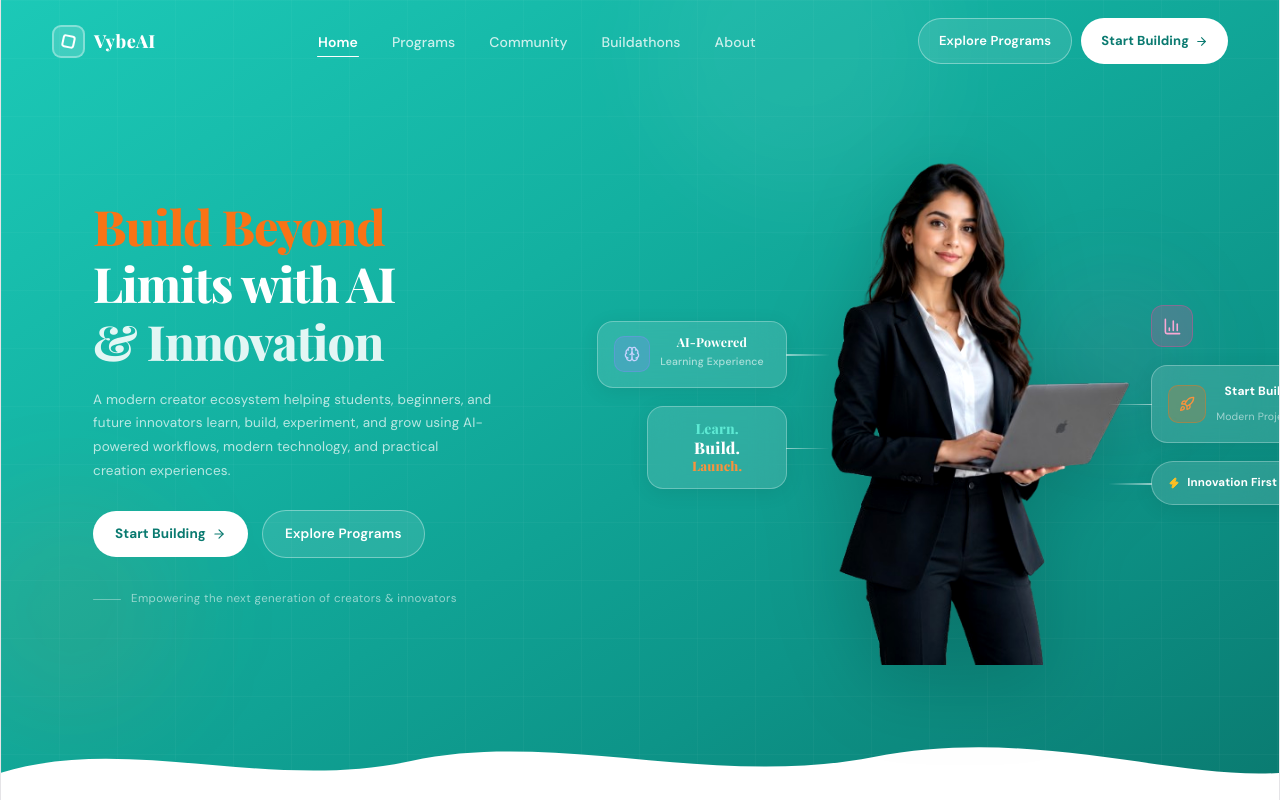
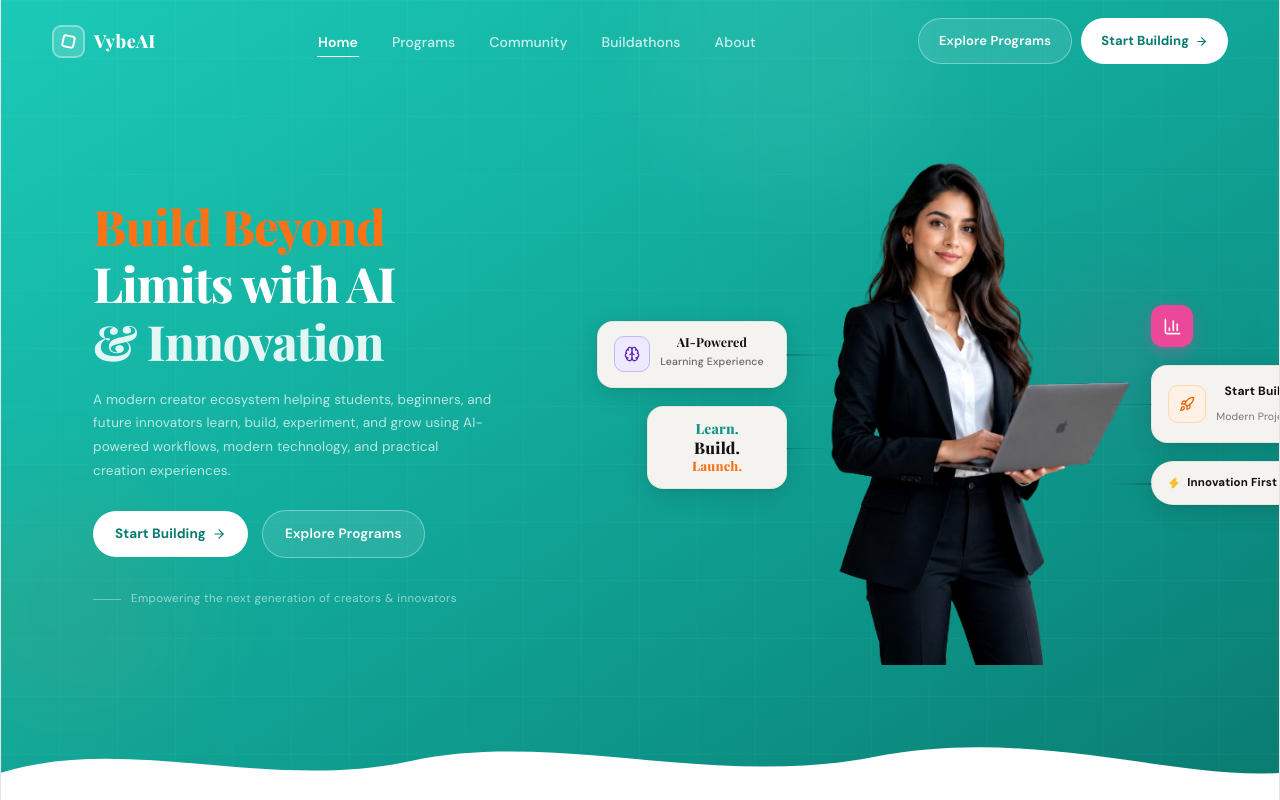
Before and after one commit to manikantac4/VybeAI, a React (Vite) app: page / in a window 1280 px wide. Built offline with nearby package versions, Linux system fonts and the light colour scheme; a web font is replaced by a local one.

Commit message:
first commit

```diff
--- a/src/components/hero.jsx
+++ b/src/components/hero.jsx
@@ -1055,7 +1055,6 @@
 //     </>
 //   );
 // }
-
 import { useState, useEffect } from "react";
 import { motion, AnimatePresence } from "framer-motion";
 import { BarChart3, ArrowRight, Zap, Menu, X, Rocket, Brain } from "lucide-react";
@@ -1087,7 +1086,7 @@ const GlobalStyles = () => (
     }
     .fcard:hover {
       transform: translateY(-4px) scale(1.02) !important;
-      box-shadow: 0 16px 40px rgba(0,0,0,0.14) !important;
+      box-shadow: 0 20px 48px rgba(0,0,0,0.16), 0 2px 8px rgba(0,0,0,0.07) !important;
     }
 
     .nav-link {
@@ -1321,13 +1320,11 @@ function Navbar() {
   );
 }
 
-/* ── Transparent card base ── */
+/* ── Solid off-white card base — premium, high contrast ── */
 const cardBase = {
-  background: "rgba(255,255,255,0.13)",
-  backdropFilter: "blur(16px)",
-  WebkitBackdropFilter: "blur(16px)",
-  border: "1px solid rgba(255,255,255,0.28)",
-  boxShadow: "0 4px 20px rgba(0,0,0,0.08)",
+  background: "#F4F3EF",
+  border: "1px solid rgba(0,0,0,0.06)",
+  boxShadow: "0 6px 24px rgba(0,0,0,0.13), 0 1px 4px rgba(0,0,0,0.06)",
 };
 
 /* ── Connector line ── */
@@ -1347,8 +1344,8 @@ function Connector({ side = "right", delay = 1.6, width = 44 }) {
         width,
         height: 1.5,
         background: side === "right"
-          ? "linear-gradient(to right, rgba(255,255,255,0.55), rgba(255,255,255,0))"
-          : "linear-gradient(to left, rgba(255,255,255,0.55), rgba(255,255,255,0))",
+          ? "linear-gradient(to right, rgba(0,0,0,0.18), rgba(0,0,0,0))"
+          : "linear-gradient(to left, rgba(0,0,0,0.18), rgba(0,0,0,0))",
         borderRadius: 2,
         pointerEvents: "none",
       }}
@@ -1371,14 +1368,14 @@ function CardAI() {
       <Connector side="right" delay={1.5} width={44} />
       <div style={{
         width: 36, height: 36, borderRadius: 10, flexShrink: 0,
-        background: "rgba(129,140,248,0.25)", border: "1px solid rgba(129,140,248,0.4)",
+        background: "#ede9fe", border: "1px solid #c4b5fd",
         display: "flex", alignItems: "center", justifyContent: "center",
       }}>
-        <Brain size={16} color="#c7d2fe" />
+        <Brain size={16} color="#5b21b6" />
       </div>
       <div>
-        <p className="dFont" style={{ fontSize: 12.5, fontWeight: 700, color: "white", fontStyle: "italic", lineHeight: 1.2 }}>AI-Powered</p>
-        <p className="bFont" style={{ fontSize: 10.5, color: "rgba(255,255,255,0.6)", fontWeight: 500 }}>Learning Experience</p>
+        <p className="dFont" style={{ fontSize: 12.5, fontWeight: 700, color: "#111", fontStyle: "italic", lineHeight: 1.2 }}>AI-Powered</p>
+        <p className="bFont" style={{ fontSize: 10.5, color: "#666", fontWeight: 500 }}>Learning Experience</p>
       </div>
     </motion.div>
   );
@@ -1401,7 +1398,7 @@ function CardLearn() {
           <p key={word} className="dFont" style={{
             fontSize: i === 0 ? 14 : i === 1 ? 16 : 13,
             fontWeight: 800, fontStyle: "italic",
-            color: i === 0 ? "#5eead4" : i === 1 ? "white" : "#fb923c",
+            color: i === 0 ? "#0d9488" : i === 1 ? "#111" : "#f97316",
             lineHeight: 1.15,
           }}>{word}</p>
         ))}
@@ -1425,14 +1422,14 @@ function CardBuild() {
       <Connector side="left" delay={1.58} width={44} />
       <div style={{
         width: 38, height: 38, borderRadius: 10, flexShrink: 0,
-        background: "rgba(249,115,22,0.22)", border: "1px solid rgba(249,115,22,0.38)",
+        background: "#fff1e6", border: "1px solid #fcd9b0",
         display: "flex", alignItems: "center", justifyContent: "center",
       }}>
-        <Rocket size={16} color="#fb923c" />
+        <Rocket size={16} color="#ea6800" />
       </div>
       <div>
-        <p className="bFont" style={{ fontSize: 12, fontWeight: 700, color: "white" }}>Start Building</p>
-        <p className="bFont" style={{ fontSize: 10.5, color: "rgba(255,255,255,0.55)" }}>Modern Projects 🚀</p>
+        <p className="bFont" style={{ fontSize: 12, fontWeight: 700, color: "#111" }}>Start Building</p>
+        <p className="bFont" style={{ fontSize: 10.5, color: "#777" }}>Modern Projects 🚀</p>
       </div>
     </motion.div>
   );
@@ -1451,7 +1448,7 @@ function BadgeInnovation() {
     >
       <Connector side="left" delay={1.78} width={44} />
       <Zap size={12} fill="#fbbf24" color="#fbbf24" />
-      <span className="bFont" style={{ fontSize: 11.5, fontWeight: 700, color: "white", whiteSpace: "nowrap" }}>Innovation First ⚡</span>
+      <span className="bFont" style={{ fontSize: 11.5, fontWeight: 700, color: "#111", whiteSpace: "nowrap" }}>Innovation First ⚡</span>
     </motion.div>
   );
 }
@@ -1464,14 +1461,15 @@ function BadgeChart() {
       transition={{ delay: 1.45, duration: 0.44, type: "spring", stiffness: 200 }}
       style={{
         width: 42, height: 42,
-        background: "rgba(236,72,153,0.22)",
-        border: "1px solid rgba(236,72,153,0.38)",
+        background: "#ec4899",
+        border: "none",
         borderRadius: 12,
         display: "flex", alignItems: "center", justifyContent: "center",
         position: "relative",
+        boxShadow: "0 4px 14px rgba(236,72,153,0.35)",
       }}
     >
-      <BarChart3 size={19} color="#f9a8d4" />
+      <BarChart3 size={19} color="white" />
     </motion.div>
   );
 }
@@ -1598,7 +1596,7 @@ function Hero() {
               display: "block",
               flexShrink: 0,
               zIndex: 10,
-              filter: "drop-shadow(0 20px 40px rgba(0,0,0,0.18)) brightness(1.04) contrast(1.04)",
+              filter: "brightness(1.03) contrast(1.03)",
               position: "relative",
               bottom: 0,
               alignSelf: "flex-end",
```
